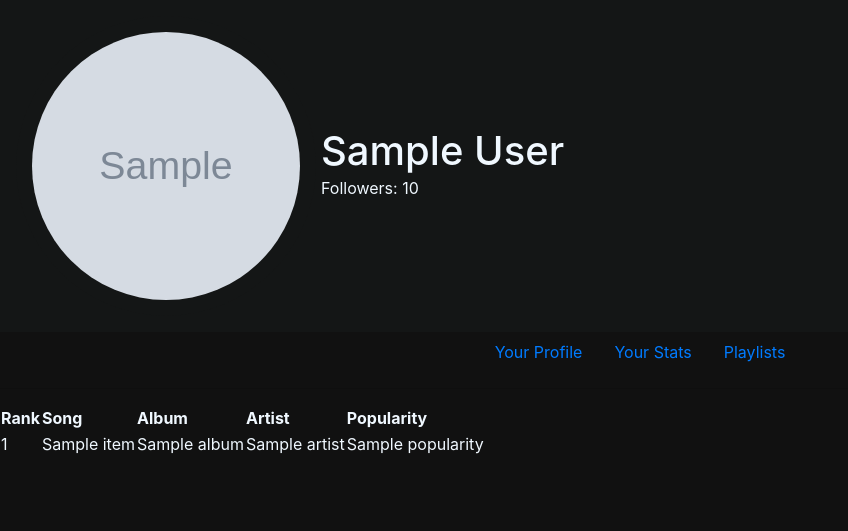
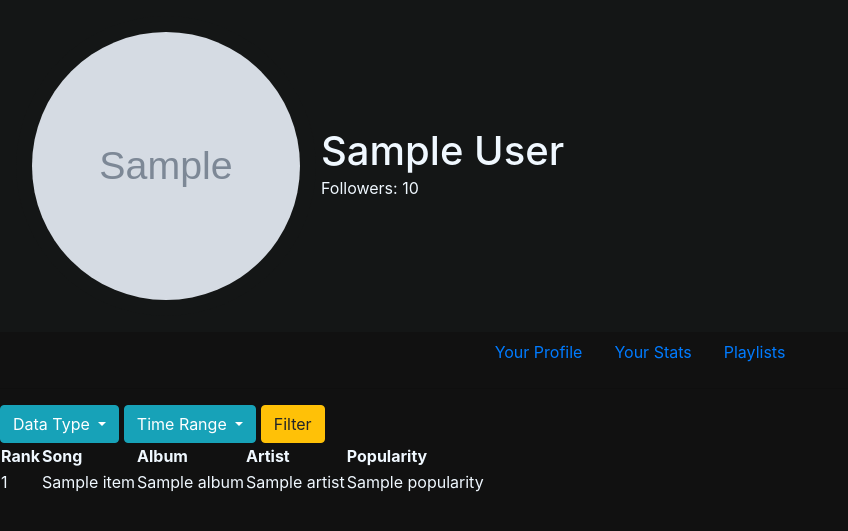
Before and after one commit to rorywilliams36/Spotify-Companion, a Flask app: template templates/stats.html in a window 1280 px wide. Shown: the top 531 px of the page, without its empty margins (0-848 px from the left). Run offline with Flask 3, Linux system fonts and the light colour scheme; the template is opened without the code that fills it: most values are stand-ins (such as "Sample title", 1, 10 or a date in 2020); grey boxes marked "Sample" are stand-in pictures; parts of the project's set-up code (start-up, migrations or seed data) failed here and were passed over; some libraries are stand-ins or nearby versions.

Commit message:
added filter buttons for user's stats

```diff
--- a/main.py
+++ b/main.py
@@ -77,7 +77,6 @@ def stats(item_type, time_range):
     if time_range not in ("short_term", "medium_term", "long_term"):
         time_range = 'long_term'
 
-    print(item_type)
     items = user_data[item_type][time_range]
     return render_template('stats.html', items=items, item_type=item_type, time_range=time_range)
 
--- a/templates/stats.html
+++ b/templates/stats.html
@@ -3,6 +3,35 @@
 
 
 {% block content %}
+    <!-- Button Filters -->
+    <div class="filters">
+        <!-- Item Type -->
+        <div class="btn-group dropdown" id="item-type">
+            <button type="button" class="btn btn-info dropdown-toggle" data-toggle="dropdown" aria-haspopup="true" aria-expanded="false">
+                Data Type
+            </button>
+            <div class="dropdown-menu">
+                <a class="dropdown-item" href="#">Artists</a>
+                <a class="dropdown-item" href="#">Tracks</a>
+            </div>
+        </div>
+        <!-- Time Range -->
+        <div class="btn-group dropdown" id="time-range">
+            <button type="button" class="btn btn-info dropdown-toggle" data-toggle="dropdown" aria-haspopup="true" aria-expanded="false">
+                Time Range
+            </button>
+            <div class="dropdown-menu">
+                <a class="dropdown-item" href="#">Short-Term (last 6wk)</a>
+                <a class="dropdown-item" href="#">Medium-Term (last 6mo)</a>
+                <a class="dropdown-item" href="#">Long-Term (last 1yr)</a>
+            </div>
+        </div>
+        <div class="btn-group">
+            <button type="button" class="btn btn-warning" onclick="">Filter</button>
+        </div>
+    </div>
+
+
     <table>
         <thead>
             <tr>
```
